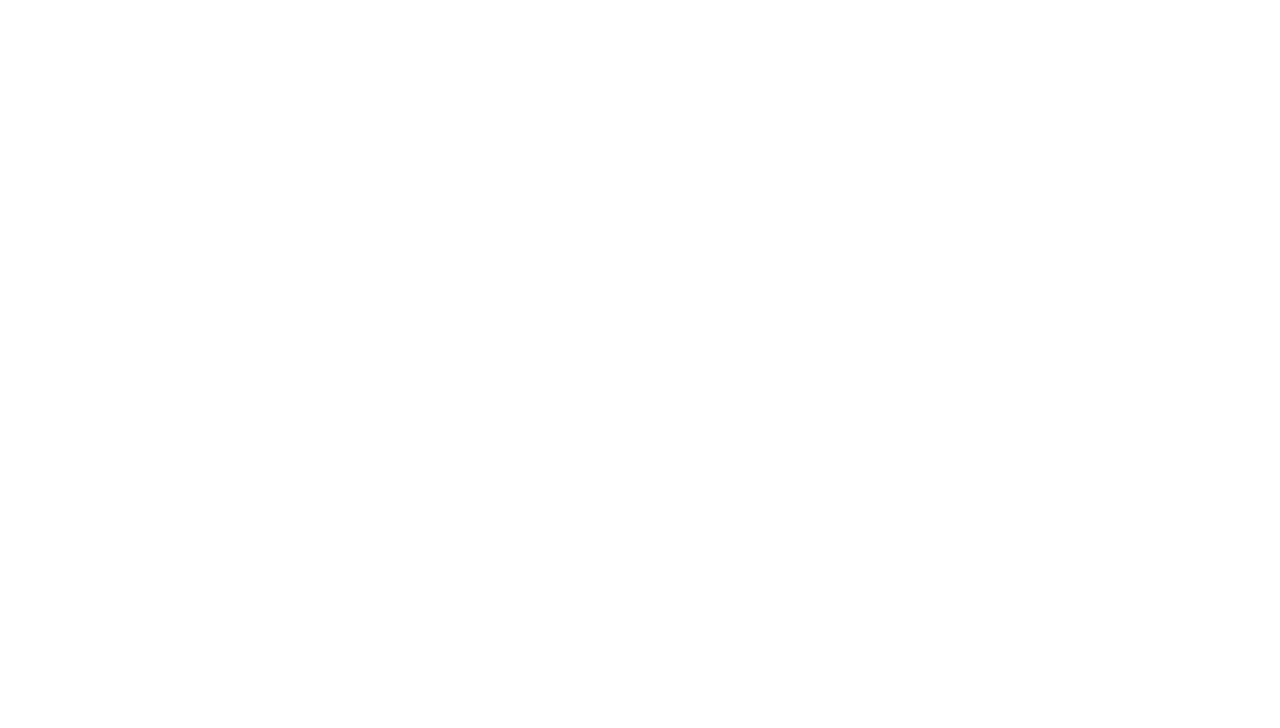
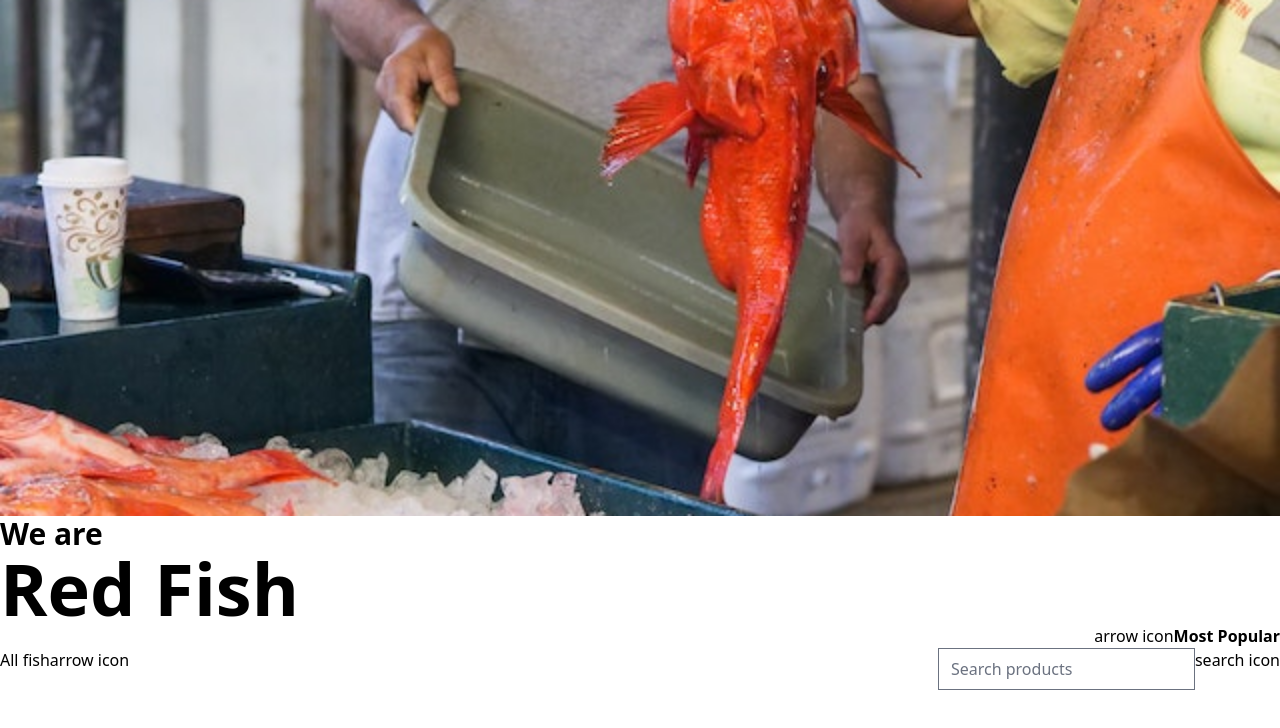
Before and after one commit to blooming-volcanoes/Bhuiyan-Trading-Client, a React (Create React App) app: page /categories in a window 1280 px wide. Before the commit this address had no page. Shown: the top 728 px of the page. Built offline with nearby package versions, Linux system fonts and the light colour scheme; the HTML template or start-up script is replaced by a standard one.

Commit message:
Category page half done

```diff
--- a/src/App.js
+++ b/src/App.js
@@ -1,4 +1,5 @@
 import { Route, Routes } from "react-router-dom";
+import Category from "./pages/Category/Category";
 import Home from "./pages/Homepage/Home";
 import LatestNews from "./pages/LatestNews/LatestNews";
 
@@ -7,6 +8,7 @@ function App() {
     <Routes>
       <Route path="/" element={<Home />} />
       <Route path="/latestNews" element={<LatestNews />} />
+      <Route path="/categories" element={<Category />} />
     </Routes>
   );
 }
--- /dev/null
+++ b/src/pages/Category/AllProducts/AllProducts.js
@@ -0,0 +1,20 @@
+import React from 'react';
+
+const AllProducts = () => {
+    return (
+        <div className='container mx-auto flex justify-between'>
+            {/* title and serch box */}
+            <div className='flex'>
+                <p>All fish</p>
+                <p>arrow icon</p>
+            </div>
+            {/* search box */}
+            <div className='flex'>
+                <input type="text" name="searchproduct" id="" placeholder='Search products' />
+                <p>search icon</p>
+            </div>
+        </div>
+    );
+};
+
+export default AllProducts;
--- /dev/null
+++ b/src/pages/Category/Banner/Banner.js
@@ -0,0 +1,16 @@
+import React from 'react';
+import bannerBgImage from '../../../assets/Images/pexels-kindel-media-8352350.jpg'
+
+const Banner = () => {
+    return (
+        <div
+            style={{
+                backgroundImage: `url(${bannerBgImage})`,
+                height: '516px'
+            }}
+            className='bg-no-repeat bg-cover bg-center'
+        />
+    );
+};
+
+export default Banner;
--- /dev/null
+++ b/src/pages/Category/Category.js
@@ -0,0 +1,18 @@
+import React from 'react';
+import Header from '../../Components/common/Header/Header';
+import AllProducts from './AllProducts/AllProducts';
+import Banner from './Banner/Banner';
+import MostPopularProducts from './MostPopularProducts/MostPopularProducts';
+
+const Category = () => {
+    return (
+        <>
+            {/* <Header /> */}
+            <Banner />
+            <MostPopularProducts />
+            <AllProducts />
+        </>
+    );
+};
+
+export default Category;
--- /dev/null
+++ b/src/pages/Category/MostPopularProducts/MostPopularProducts.js
@@ -0,0 +1,29 @@
+import React from 'react';
+
+const MostPopularProducts = () => {
+    return (
+        <div className='container mx-auto'>
+            {/* Title */}
+            <div>
+                <h1>
+                    <span className='text-3xl font-bold'>We are</span>
+                    <br />
+                    <span className='text-7xl font-bold'>Red Fish</span>
+                </h1>
+            </div>
+            {/* Slider text*/}
+            <div className='flex justify-end'>
+                <p>arrow icon</p>
+                <p className='font-bold'>Most Popular</p>
+            </div>
+            {/* slider images */}
+            <div>
+                {/* slider images here
+                // user swiper js for this
+                */}
+            </div>
+        </div>
+    );
+};
+
+export default MostPopularProducts;
```
